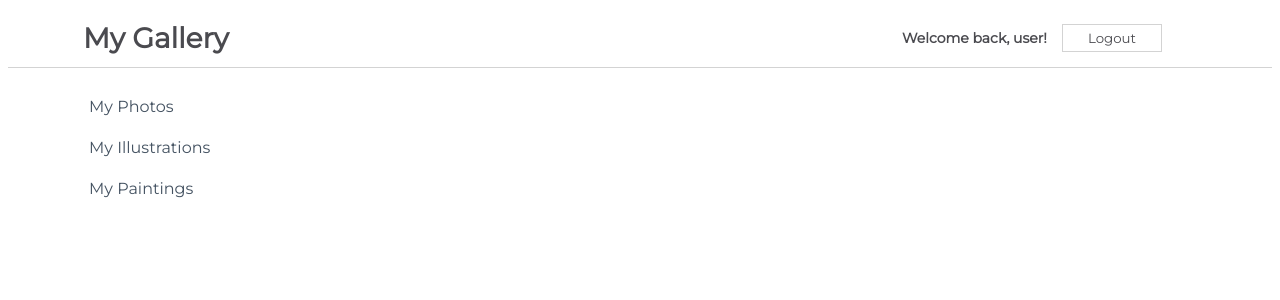
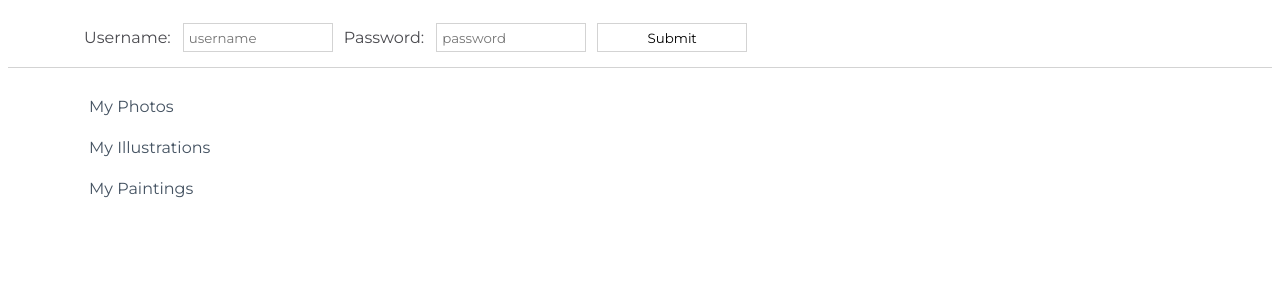
Before and after one commit to GeorginaCarlisle/react-challenges, a React (Create React App) app in the folder my-app/: page / in a window 1280 px wide. Both pictures are taken after a click on the button "Login". Shown: the top 300 px of the page. Built offline with nearby package versions, Linux system fonts and the light colour scheme.

Commit message:
Fourth challenge completed

```diff
--- a/my-app/src/App.js
+++ b/my-app/src/App.js
@@ -1,11 +1,13 @@
 import css from './App.module.css';
 import Sidebar from './components/Sidebar';
-import NavBarSimple from './components/NavBarSimple';
+//import NavBarSimple from './components/NavBarSimple';
+import NavBarForm from './components/NavBarForm';
 
 function App() {
   return (
     <div className={css.App}>
-      <NavBarSimple/>
+      {/* <NavBarSimple/> */}
+      <NavBarForm/>
       <Sidebar/>
     </div>
   );
--- /dev/null
+++ b/my-app/src/components/NavBarChild.js
@@ -0,0 +1,17 @@
+import React from 'react'
+
+function NavBarChild(props) {
+    return (
+        <form>
+            <label htmlFor='username'>Username:</label>
+            <input type="text" id="username" placeholder='username' />
+
+            <label htmlFor='password'>Password:</label>
+            <input type="password" id="password" placeholder='password' />
+
+            <input type="submit" value="Submit" onClick={props.handleClick} />
+        </form>
+    )
+}
+
+export default NavBarChild
--- /dev/null
+++ b/my-app/src/components/NavBarForm.js
@@ -0,0 +1,34 @@
+import React, { Component } from 'react'
+import css from "./css/NavBarForm.module.css";
+import NavBarChild from './NavBarChild';
+
+export class NavBarForm extends Component {
+    constructor(props) {
+        super(props)
+
+        this.state = {
+            isLoggedIn: false
+        }
+    }
+
+    handleClick() {
+        this.setState((prevState) => ({
+            isLoggedIn: prevState.isLoggedIn ? false : true
+            }), () => console.log(this.state.isLoggedIn))
+    }
+
+    render() {
+        return (
+            <div className={css.NavBar}>
+                {this.state.isLoggedIn ?
+                    <NavBarChild handleClick={this.handleClick}/>
+                    :
+                    <button onClick={() => this.handleClick()}>Login</button>
+                }
+
+            </div>
+        )
+    }
+}
+
+export default NavBarForm
```
